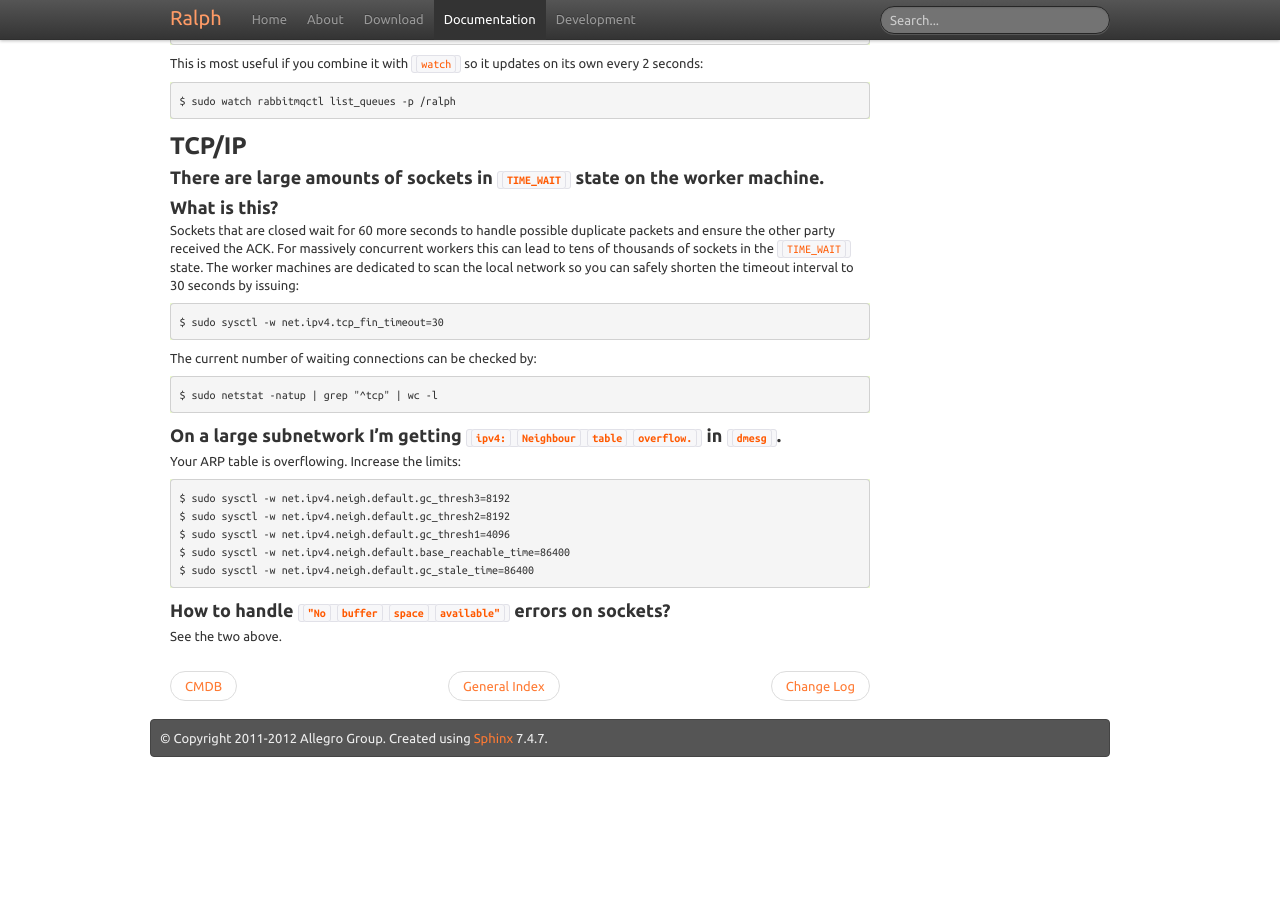
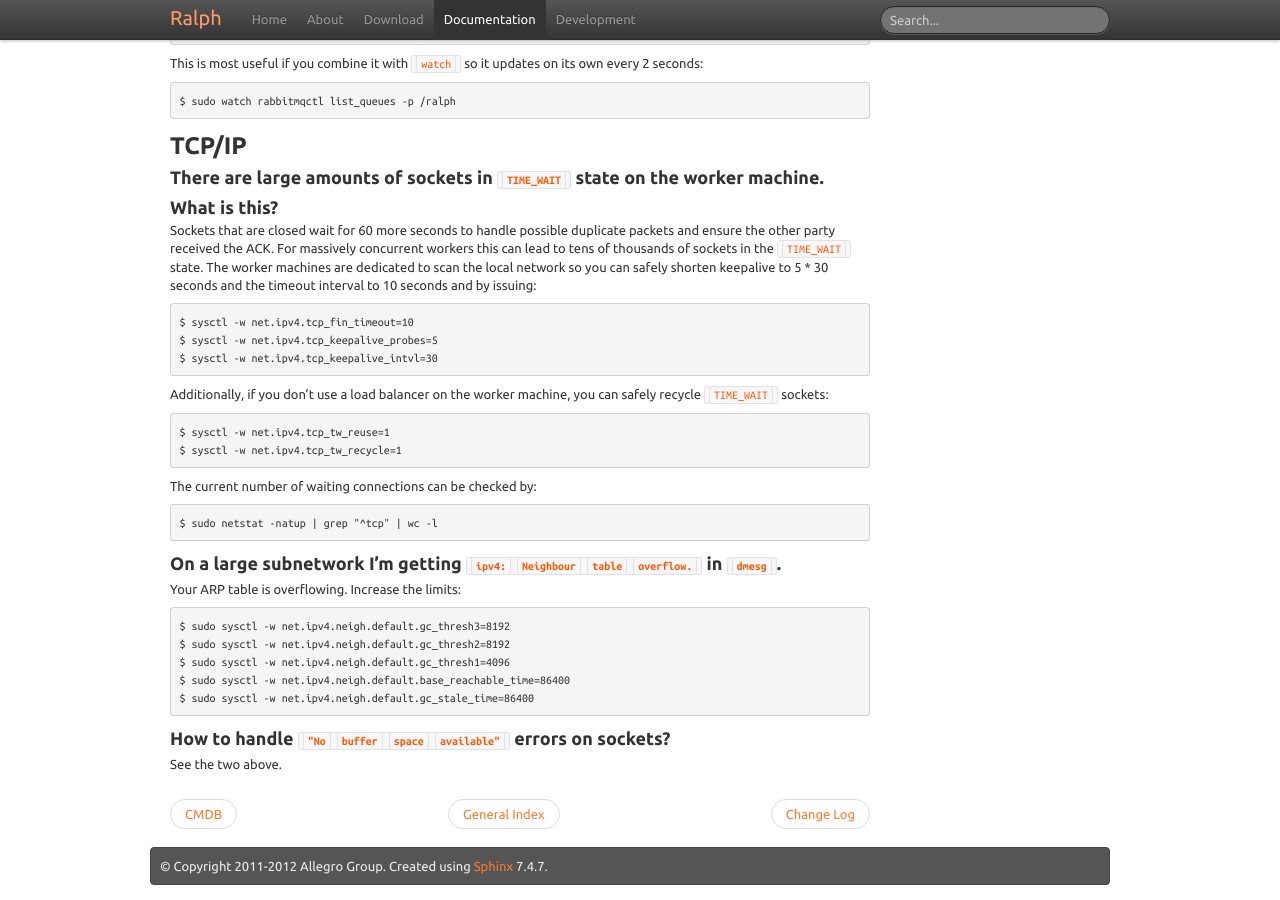
Before and after one commit to allegro/ralph, a Sphinx documentation site: the page built from doc/faq.rst, in a window 1280 px wide and 900 px high, scrolled down 2088 px. Built offline with Sphinx 7.4.7, drawn with Linux system fonts in a browser that asks for light colours; before the commit the page ends 2885 px from its top, so only the background shows below that.

Commit message:
additional tweaks to TCP configuration

```diff
--- a/doc/faq.rst
+++ b/doc/faq.rst
@@ -152,9 +152,18 @@ Sockets that are closed wait for 60 more seconds to handle possible duplicate
 packets and ensure the other party received the ACK. For massively concurrent
 workers this can lead to tens of thousands of sockets in the ``TIME_WAIT``
 state. The worker machines are dedicated to scan the local network so you can
-safely shorten the timeout interval to 30 seconds by issuing::
+safely shorten keepalive to 5 * 30 seconds and the timeout interval to 10
+seconds and by issuing::
 
-  $ sudo sysctl -w net.ipv4.tcp_fin_timeout=30
+$ sysctl -w net.ipv4.tcp_fin_timeout=10
+$ sysctl -w net.ipv4.tcp_keepalive_probes=5
+$ sysctl -w net.ipv4.tcp_keepalive_intvl=30
+
+Additionally, if you don't use a load balancer on the worker machine, you can
+safely recycle ``TIME_WAIT`` sockets::
+
+$ sysctl -w net.ipv4.tcp_tw_reuse=1
+$ sysctl -w net.ipv4.tcp_tw_recycle=1
 
 The current number of waiting connections can be checked by::
 
```
